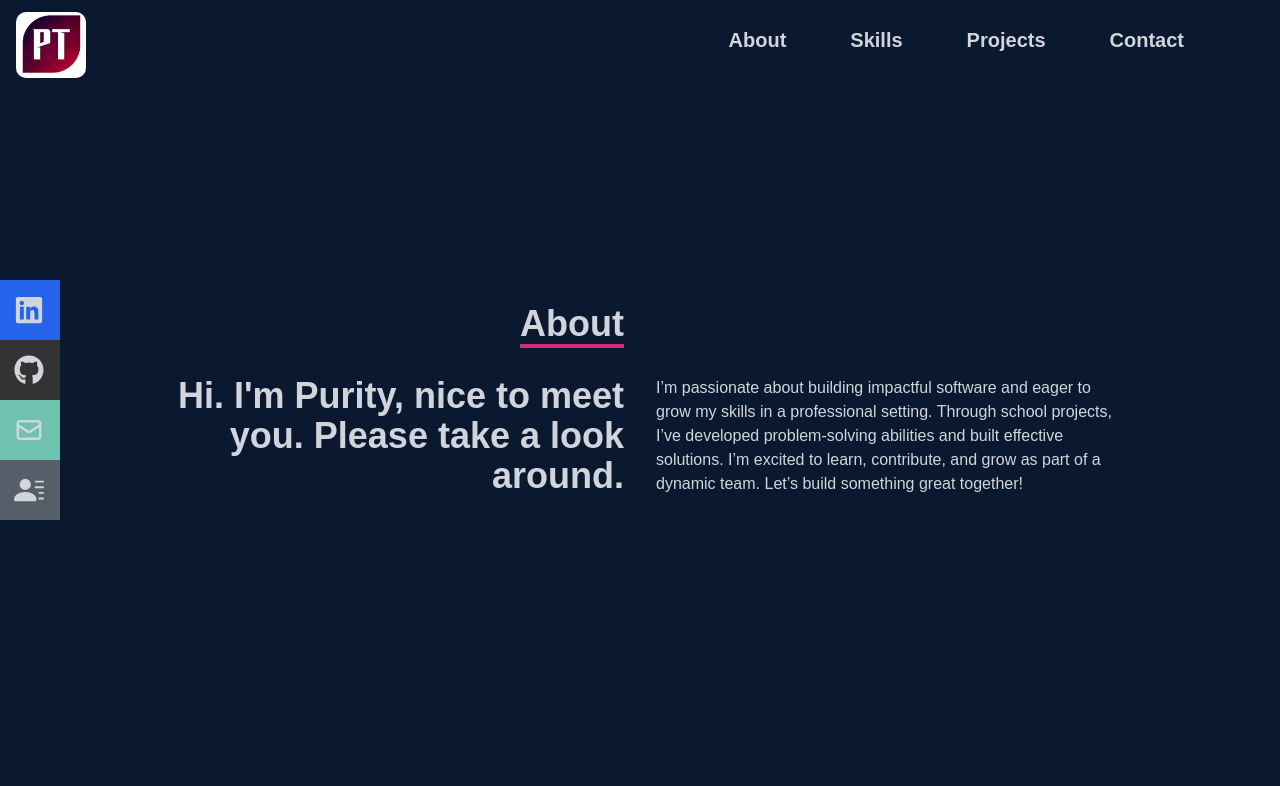
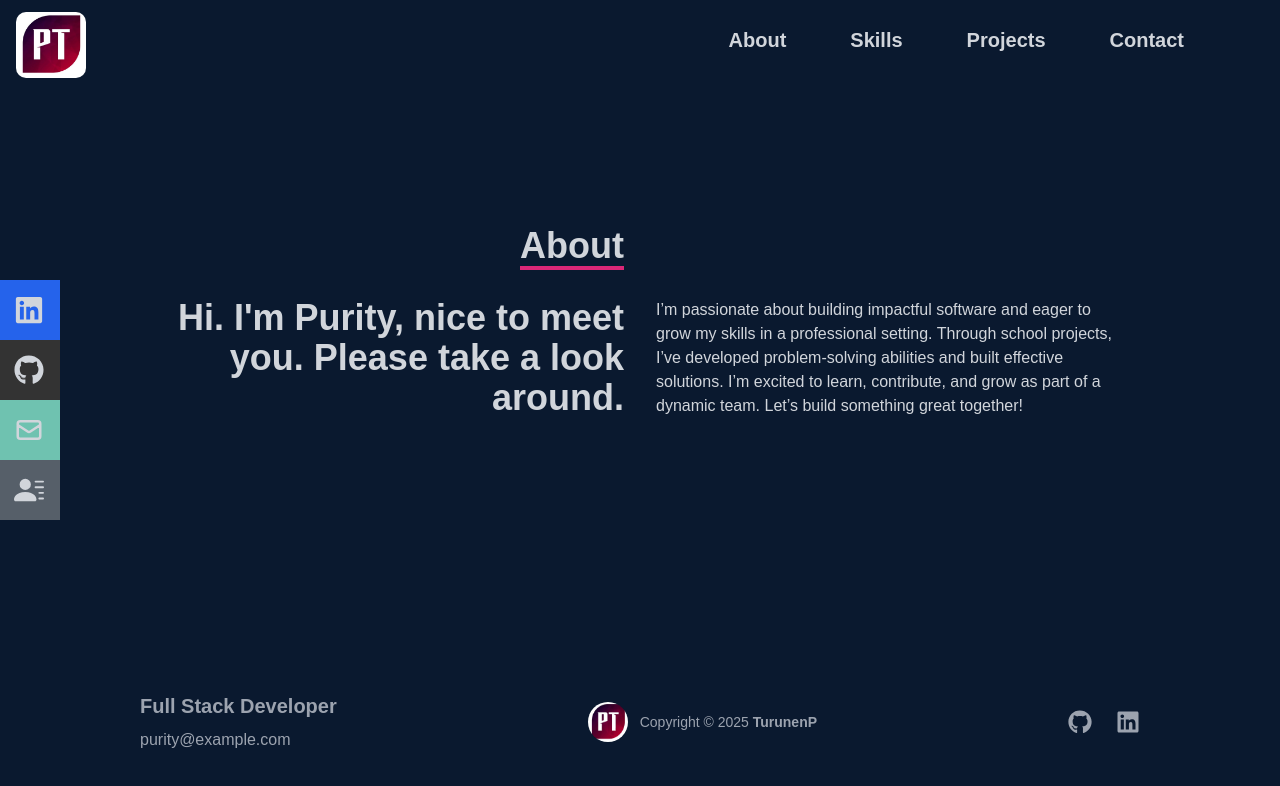
Before and after one commit to TurunenP/Portfolio, a React (Create React App) app: page / in a window 1280 px wide. Shown: the top 786 px of the page. Built offline with nearby package versions, Linux system fonts and the light colour scheme.

Commit message:
Added components

```diff
--- a/src/components/About.jsx
+++ b/src/components/About.jsx
@@ -1,12 +1,52 @@
+// import React from "react";
+// import Footer from "./Footer";
+
+// const About = () => {
+//   return (
+//     // <div
+//     //   name="about"
+//     //   className="w-full min-h-screen bg-[#0a192f] text-gray-300 pt-32 " >
+//     <div name="about" className="w-full h-screen bg-[#0a192f] text-gray-300">
+//       <div className="flex-grow flex flex-col justify-center items-center w-full h-full">
+//         <div className="max-w-[1000px] w-full grid grid-cols-2 gap-8">
+//           <div className="sm:text-right pb-8 pl-4">
+//             <p className="text-4xl font-bold inline border-b-4 border-pink-600">
+//               About
+//             </p>
+//           </div>
+//           <div></div>
+//         </div>
+//         <div className="max-w-[1000px] w-full grid sm:grid-cols-2 gap-8 px-4">
+//           <div className="sm:text-right text-4xl font-bold">
+//             <p>Hi. I'm Purity, nice to meet you. Please take a look around.</p>
+//           </div>
+//           <div>
+//             <p>
+//               I’m passionate about building impactful software and eager to grow
+//               my skills in a professional setting. Through school projects, I’ve
+//               developed problem-solving abilities and built effective solutions.
+//               I’m excited to learn, contribute, and grow as part of a dynamic
+//               team. Let’s build something great together!
+//             </p>
+//           </div>
+//         </div>
+//       </div>
+//     </div>
+//   );
+// };
+
+// export default About;
+
+//Changes
 import React from "react";
 import Footer from "./Footer";
 
 const About = () => {
   return (
-    // <div
-    //   name="about"
-    //   className="w-full min-h-screen bg-[#0a192f] text-gray-300 pt-32 " >
-    <div name="about" className="w-full h-screen bg-[#0a192f] text-gray-300">
+    <div
+      name="about"
+      className="w-full h-screen bg-[#0a192f] text-gray-300 flex flex-col"
+    >
       <div className="flex-grow flex flex-col justify-center items-center w-full h-full">
         <div className="max-w-[1000px] w-full grid grid-cols-2 gap-8">
           <div className="sm:text-right pb-8 pl-4">
@@ -30,10 +70,10 @@
             </p>
           </div>
         </div>
-        {/* <div className="pt-12 md:pt-32 lg:pt-80">
-          <Footer />
-        </div> */}
       </div>
+
+      {/* Footer added here */}
+      <Footer />
     </div>
   );
 };
--- a/src/components/Footer.jsx
+++ b/src/components/Footer.jsx
@@ -20,28 +20,81 @@
 //         </div>
 //       </div>
 
-//       {/* <div className="text-center text-gray-600 mt-4">
-//         © {new Date().getFullYear()} PT. All rights reserved.
-//       </div> */}
 //     </footer>
 //   );
 // };
 
 // export default Footer;
 
+// Footer
+// import React from "react";
+// import Logo from "../assets/PT.JPG";
 
-// Footer
-import React from 'react';
-import Logo from '../assets/PT.JPG';
+// const Footer = () => {
+//   return (
+//     <div className="bg-[#171f36] text-white p-10 flex items-center justify-center">
+//       <img src={Logo} alt="LogoImage" className="w-6 h-6 mr-2" />
+//       <h2 className="text-sm">
+//         Copyright &copy; 2025 <span className="font-bold">TurunenP</span>
+//       </h2>
+//     </div>
+//   );
+// };
+
+// export default Footer;
+
+import React from "react";
+import { FaGithub, FaLinkedin } from "react-icons/fa";
+import Logo from "../assets/PT.JPG";
 
 const Footer = () => {
   return (
-    <div className='bg-[#171f36] text-white p-10 flex items-center justify-center'>
-      <img src={Logo} alt="LogoImage" className="w-6 h-6 mr-2" />
-      <h2 className="text-sm">
-        Copyright &copy; 2025 <span className="font-bold">TurunenP</span>
-      </h2>
-    </div>
+    <footer className="bg-[#0a192f] text-gray-400 py-12 px-6">
+      <div className="max-w-[1000px] mx-auto flex flex-col md:flex-row justify-between items-center space-y-6 md:space-y-0">
+        {/* Left side: Role and contact */}
+        <div className="text-center md:text-left">
+          <p className="text-xl font-bold mb-2">Full Stack Developer</p>
+          <p>
+            <a
+              href="mailto:purity@example.com"
+              className="hover:text-pink-600 transition-colors"
+            >
+              purity@example.com
+            </a>
+          </p>
+        </div>
+
+        {/* Center: Logo and copyright */}
+        <div className="flex items-center space-x-3">
+          <img src={Logo} alt="LogoImage" className="w-10 h-10 rounded-full" />
+          <h2 className="text-sm">
+            Copyright &copy; 2025 <span className="font-bold">TurunenP</span>
+          </h2>
+        </div>
+
+        {/* Right side: Social Icons */}
+        <div className="flex space-x-6 text-gray-400 text-2xl">
+          <a
+            href="https://github.com/TurunenP"
+            target="_blank"
+            rel="noopener noreferrer"
+            aria-label="GitHub"
+            className="hover:text-pink-600"
+          >
+            <FaGithub />
+          </a>
+          <a
+            href="https://www.linkedin.com/"
+            target="_blank"
+            rel="noopener noreferrer"
+            aria-label="LinkedIn"
+            className="hover:text-pink-600"
+          >
+            <FaLinkedin />
+          </a>
+        </div>
+      </div>
+    </footer>
   );
 };
 
```
